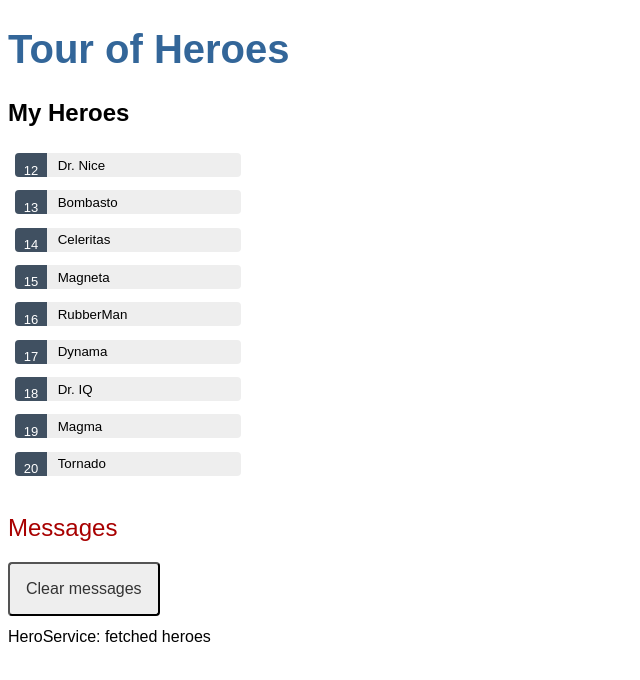
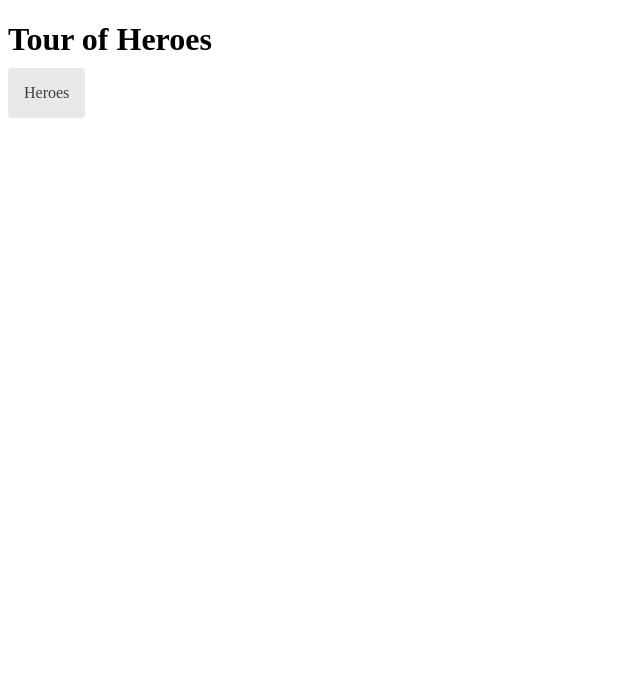
Before and after one commit to FelipeAguayo90/tour-of-heroes, an Angular app in the folder angular-tour-of-heroes/: page / in a window 1280 px wide. Shown: the top 680 px of the page, without its empty margins (0-640 px from the left). Built offline with nearby package versions, Linux system fonts and the light colour scheme.

Commit message:
add navigation fist route end

```diff
--- a/angular-tour-of-heroes/src/app/app-routing.module.ts
+++ b/angular-tour-of-heroes/src/app/app-routing.module.ts
@@ -1,10 +1,11 @@
 import { NgModule } from '@angular/core';
 import { RouterModule, Routes } from '@angular/router';
+import { HeroesComponent } from './heroes/heroes.component';
 
-const routes: Routes = [];
+const routes: Routes = [{ path: 'heroes', component: HeroesComponent }];
 
 @NgModule({
   imports: [RouterModule.forRoot(routes)],
-  exports: [RouterModule]
+  exports: [RouterModule],
 })
-export class AppRoutingModule { }
+export class AppRoutingModule {}
--- a/angular-tour-of-heroes/src/app/app.component.css
+++ b/angular-tour-of-heroes/src/app/app.component.css
@@ -1,47 +1,21 @@
-/* Application-wide Styles */
+/* AppComponent's private CSS styles */
 h1 {
-  color: #369;
-  font-family: Arial, Helvetica, sans-serif;
-  font-size: 250%;
+  margin-bottom: 0;
 }
-h2,
-h3 {
-  color: #444;
-  font-family: Arial, Helvetica, sans-serif;
-  font-weight: lighter;
-}
-body {
-  margin: 2em;
-}
-body,
-input[type="text"],
-button {
-  color: #333;
-  font-family: Cambria, Georgia, serif;
-}
-button {
-  background-color: #eee;
-  border: none;
+nav a {
+  padding: 1rem;
+  text-decoration: none;
+  margin-top: 10px;
+  display: inline-block;
+  background-color: #e8e8e8;
+  color: #3d3d3d;
   border-radius: 4px;
-  cursor: pointer;
-  color: black;
-  font-size: 1.2rem;
-  padding: 1rem;
-  margin-right: 1rem;
-  margin-bottom: 1rem;
-  margin-top: 1rem;
-}
-button:hover {
-  background-color: black;
-  color: white;
-}
-button:disabled {
-  background-color: #eee;
-  color: #aaa;
-  cursor: auto;
 }
 
-/* everywhere else */
-* {
-  font-family: Arial, Helvetica, sans-serif;
+nav a:hover {
+  color: white;
+  background-color: #42545c;
 }
+nav a:active {
+  background-color: black;
+}
--- a/angular-tour-of-heroes/src/app/app.component.html
+++ b/angular-tour-of-heroes/src/app/app.component.html
@@ -1,3 +1,6 @@
 <h1>{{ title }}</h1>
-<app-heroes></app-heroes>
+<nav>
+  <a routerLink="/heroes">Heroes</a>
+</nav>
+<router-outlet></router-outlet>
 <app-messages></app-messages>
--- /dev/null
+++ b/angular-tour-of-heroes/src/app/dashboard/dashboard.component.html
@@ -0,0 +1 @@
+<p>dashboard works!</p>
```
Also changed, not shown: angular-tour-of-heroes/src/app/app.module.ts (+10 -3 lines), angular-tour-of-heroes/src/app/dashboard/dashboard.component.ts (added, +10 -0 lines), angular-tour-of-heroes/src/app/dashboard/dashboard.component.css (added), 1 other file (tests, documents, lock files or other folders).
